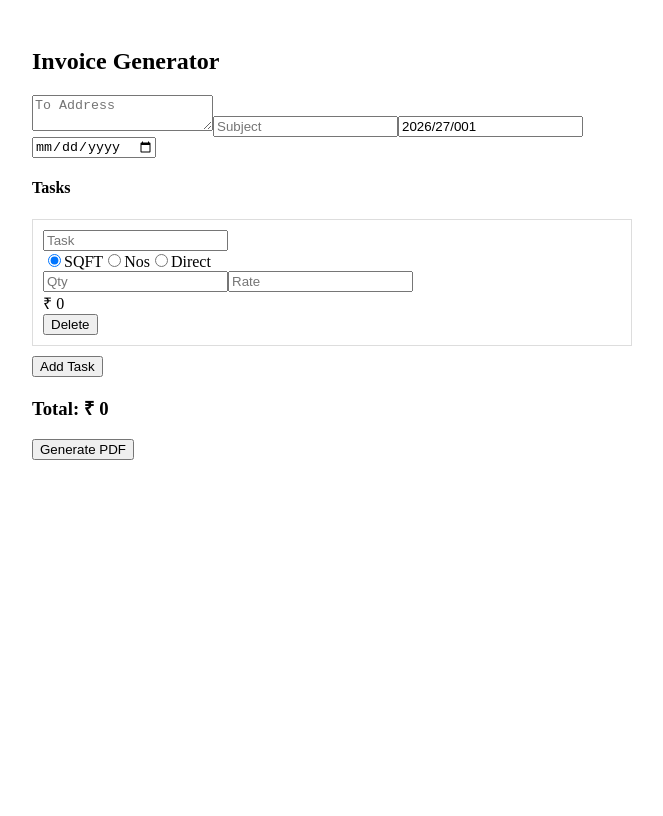
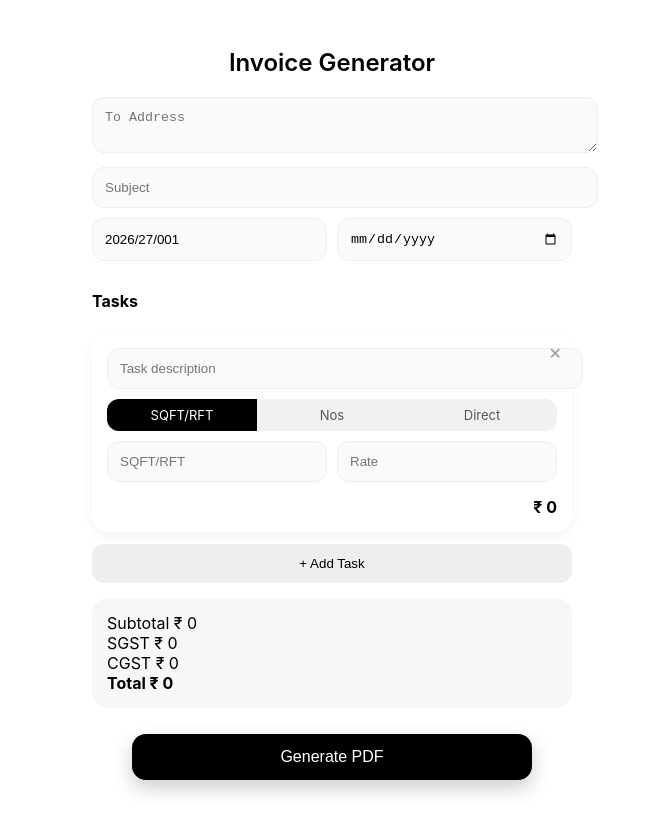
Before and after one commit to mitradaniel/gen_invoice, a Next.js app: page / in a window 1280 px wide. Shown: the whole page, without its empty margins (308-971 px from the left). Built offline with nearby package versions, Linux system fonts and the light colour scheme.

Commit message:
Update page.js

```diff
--- a/app/page.js
+++ b/app/page.js
@@ -7,49 +7,45 @@ export default function Page() {
     { id: Date.now(), name: "", qty: 0, rate: 0, amount: 0, type: "sqft" }
   ]);
 
-  const [to, setTo] = useState("");
   const [subject, setSubject] = useState("");
   const [invoice, setInvoice] = useState("2026/27/001");
   const [date, setDate] = useState("");
-  const [loading, setLoading] = useState(false);
+  const [to, setTo] = useState("");
+
+  /* =========================
+     TASK FUNCTIONS
+  ========================= */
 
   const addTask = () => {
-    setTasks([...tasks, {
-      id: Date.now(),
-      name: "",
-      qty: 0,
-      rate: 0,
-      amount: 0,
-      type: "sqft"
-    }]);
+    setTasks([
+      ...tasks,
+      { id: Date.now(), name: "", qty: 0, rate: 0, amount: 0, type: "sqft" }
+    ]);
   };
 
   const updateTask = (id, field, value) => {
-    setTasks(tasks.map(t =>
+    const updated = tasks.map((t) =>
       t.id === id ? { ...t, [field]: value } : t
-    ));
+    );
+    setTasks(updated);
   };
 
   const deleteTask = (id) => {
-    if (tasks.length === 1) return;
-    setTasks(tasks.filter(t => t.id !== id));
+    if (tasks.length === 1) return; // keep at least one row
+    setTasks(tasks.filter((t) => t.id !== id));
   };
 
   const getTotal = (t) => {
-    return t.type === "direct"
-      ? t.amount || 0
-      : (t.qty || 0) * (t.rate || 0);
+    if (t.type === "direct") return t.amount || 0;
+    return (t.qty || 0) * (t.rate || 0);
   };
 
-  const subtotal = tasks.reduce((sum, t) => sum + getTotal(t), 0);
+  const subtotal = tasks.reduce((s, t) => s + getTotal(t), 0);
   const sgst = subtotal * 0.09;
   const cgst = subtotal * 0.09;
   const total = subtotal + sgst + cgst;
 
   const generatePDF = async () => {
-  try {
-    setLoading(true);
-
     const res = await fetch("/api/generate", {
       method: "POST",
       headers: { "Content-Type": "application/json" },
@@ -66,86 +62,229 @@ export default function Page() {
       })
     });
 
-    if (!res.ok) {
-      const text = await res.text();
-      console.log("API ERROR:", text);
-      alert("Backend error: " + text);
-      setLoading(false);
-      return;
-    }
+    const blob = await res.blob();
+    const url = window.URL.createObjectURL(blob);
 
-    const blob = await res.blob();
-
-    const url = window.URL.createObjectURL(blob);
-    window.open(url);
-
-    setLoading(false);
-
-  } catch (err) {
-    console.error("FRONTEND ERROR:", err);
-    alert(err.message);
-    setLoading(false);
-  }
-};
+    const a = document.createElement("a");
+    a.href = url;
+    a.download = `${invoice}_${subject}.pdf`;
+    a.click();
+  };
 
   return (
-    <div style={{ maxWidth: 600, margin: "auto", padding: 20 }}>
+    <div style={container}>
 
-      <h2>Invoice Generator</h2>
+      <h2 style={title}>Invoice Generator</h2>
 
-      <textarea placeholder="To Address" value={to} onChange={e => setTo(e.target.value)} />
+      {/* TO */}
+      <textarea
+        placeholder="To Address"
+        value={to}
+        onChange={(e) => setTo(e.target.value)}
+        style={input}
+      />
 
-      <input placeholder="Subject" value={subject} onChange={e => setSubject(e.target.value)} />
+      {/* SUBJECT */}
+      <input
+        placeholder="Subject"
+        value={subject}
+        onChange={(e) => setSubject(e.target.value)}
+        style={input}
+      />
 
-      <input value={invoice} onChange={e => setInvoice(e.target.value)} />
-      <input type="date" onChange={e => setDate(e.target.value)} />
+      {/* HEADER */}
+      <div style={row}>
+        <input value={invoice} onChange={(e) => setInvoice(e.target.value)} style={input}/>
+        <input type="date" onChange={(e) => setDate(e.target.value)} style={input}/>
+      </div>
 
-      <h4>Tasks</h4>
+      <h4 style={{ marginTop: 20 }}>Tasks</h4>
 
-      {tasks.map(t => (
-        <div key={t.id} style={{ border: "1px solid #ddd", padding: 10, marginBottom: 10 }}>
+      {tasks.map((t) => (
+        <div key={t.id} style={card}>
 
-          <input value={t.name} placeholder="Task" onChange={e => updateTask(t.id, "name", e.target.value)} />
-
-          <div>
-            <label>
-              <input type="radio" checked={t.type === "sqft"} onChange={() => updateTask(t.id, "type", "sqft")} />
-              SQFT
-            </label>
-            <label>
-              <input type="radio" checked={t.type === "nos"} onChange={() => updateTask(t.id, "type", "nos")} />
-              Nos
-            </label>
-            <label>
-              <input type="radio" checked={t.type === "direct"} onChange={() => updateTask(t.id, "type", "direct")} />
-              Direct
-            </label>
+          {/* DELETE BUTTON */}
+          <div style={deleteWrapper}>
+            <span onClick={() => deleteTask(t.id)} style={deleteBtn}>
+              ✕
+            </span>
           </div>
 
+          <input
+            placeholder="Task description"
+            value={t.name}
+            onChange={(e) => updateTask(t.id, "name", e.target.value)}
+            style={input}
+          />
+
+          {/* SEGMENTED CONTROL */}
+          <div style={segmented}>
+            {["sqft", "nos", "direct"].map(type => (
+              <div
+                key={type}
+                onClick={() => updateTask(t.id, "type", type)}
+                style={{
+                  ...segmentItem,
+                  background: t.type === type ? "#000" : "transparent",
+                  color: t.type === type ? "#fff" : "#555"
+                }}
+              >
+                {type === "sqft" ? "SQFT/RFT" : type === "nos" ? "Nos" : "Direct"}
+              </div>
+            ))}
+          </div>
+
+          {/* INPUTS */}
           {t.type !== "direct" ? (
-            <>
-              <input type="number" placeholder="Qty" onChange={e => updateTask(t.id, "qty", +e.target.value)} />
-              <input type="number" placeholder="Rate" onChange={e => updateTask(t.id, "rate", +e.target.value)} />
-            </>
+            <div style={row}>
+              <input
+                type="number"
+                placeholder={t.type === "sqft" ? "SQFT/RFT" : "Qty"}
+                onChange={(e) => updateTask(t.id, "qty", +e.target.value)}
+                style={input}
+              />
+              <input
+                type="number"
+                placeholder="Rate"
+                onChange={(e) => updateTask(t.id, "rate", +e.target.value)}
+                style={input}
+              />
+            </div>
           ) : (
-            <input type="number" placeholder="Amount" onChange={e => updateTask(t.id, "amount", +e.target.value)} />
+            <input
+              type="number"
+              placeholder="Amount"
+              onChange={(e) => updateTask(t.id, "amount", +e.target.value)}
+              style={input}
+            />
           )}
 
-          <div>₹ {getTotal(t)}</div>
-
-          <button onClick={() => deleteTask(t.id)}>Delete</button>
+          <div style={amount}>₹ {getTotal(t)}</div>
 
         </div>
       ))}
 
-      <button onClick={addTask}>Add Task</button>
+      <button onClick={addTask} style={addBtn}>+ Add Task</button>
 
-      <h3>Total: ₹ {total.toFixed(0)}</h3>
+      {/* SUMMARY */}
+      <div style={summary}>
+        <div>Subtotal ₹ {subtotal}</div>
+        <div>SGST ₹ {sgst.toFixed(0)}</div>
+        <div>CGST ₹ {cgst.toFixed(0)}</div>
+        <div style={{ fontWeight: "bold" }}>Total ₹ {total.toFixed(0)}</div>
+      </div>
 
-      <button onClick={generatePDF}>
-        {loading ? "Generating..." : "Generate PDF"}
+      {/* FLOATING BUTTON */}
+      <button onClick={generatePDF} style={floatingBtn}>
+        Generate PDF
       </button>
 
     </div>
   );
 }
+
+/* ===== PREMIUM STYLES ===== */
+
+const container = {
+  maxWidth: 480,
+  margin: "auto",
+  padding: 20,
+  fontFamily: "-apple-system, BlinkMacSystemFont, sans-serif"
+};
+
+const title = {
+  textAlign: "center",
+  marginBottom: 20,
+  fontWeight: 600
+};
+
+const input = {
+  width: "100%",
+  padding: 12,
+  marginBottom: 10,
+  borderRadius: 12,
+  border: "1px solid #eee",
+  background: "#fafafa"
+};
+
+const row = {
+  display: "flex",
+  gap: 10
+};
+
+const card = {
+  position: "relative",
+  padding: 15,
+  borderRadius: 16,
+  background: "rgba(255,255,255,0.7)",
+  backdropFilter: "blur(10px)",
+  marginBottom: 12,
+  boxShadow: "0 4px 12px rgba(0,0,0,0.05)"
+};
+
+const deleteWrapper = {
+  position: "absolute",
+  top: 10,
+  right: 10
+};
+
+const deleteBtn = {
+  cursor: "pointer",
+  color: "#999",
+  fontSize: 16,
+  transition: "0.2s"
+};
+
+const segmented = {
+  display: "flex",
+  borderRadius: 12,
+  background: "#f1f1f1",
+  overflow: "hidden",
+  marginBottom: 10
+};
+
+const segmentItem = {
+  flex: 1,
+  textAlign: "center",
+  padding: 8,
+  cursor: "pointer",
+  fontSize: 13
+};
+
+const amount = {
+  textAlign: "right",
+  fontWeight: "bold",
+  marginTop: 5
+};
+
+const addBtn = {
+  width: "100%",
+  padding: 12,
+  borderRadius: 12,
+  background: "#eee",
+  border: "none",
+  marginBottom: 15
+};
+
+const summary = {
+  padding: 15,
+  borderRadius: 16,
+  background: "#f7f7f7",
+  marginBottom: 80
+};
+
+const floatingBtn = {
+  position: "fixed",
+  bottom: 20,
+  left: "50%",
+  transform: "translateX(-50%)",
+  width: "90%",
+  maxWidth: 400,
+  padding: 14,
+  borderRadius: 14,
+  background: "#000",
+  color: "#fff",
+  border: "none",
+  fontSize: 16,
+  boxShadow: "0 8px 20px rgba(0,0,0,0.2)"
+};
```
